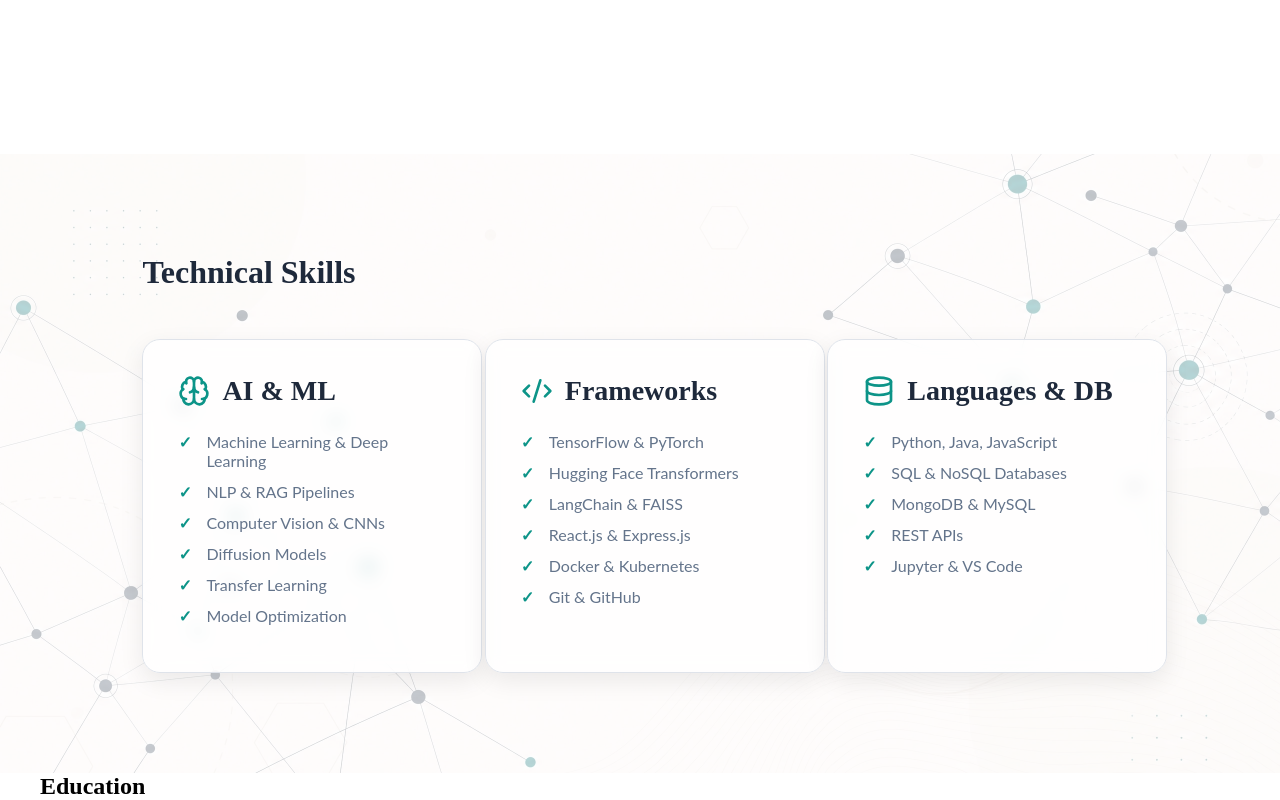
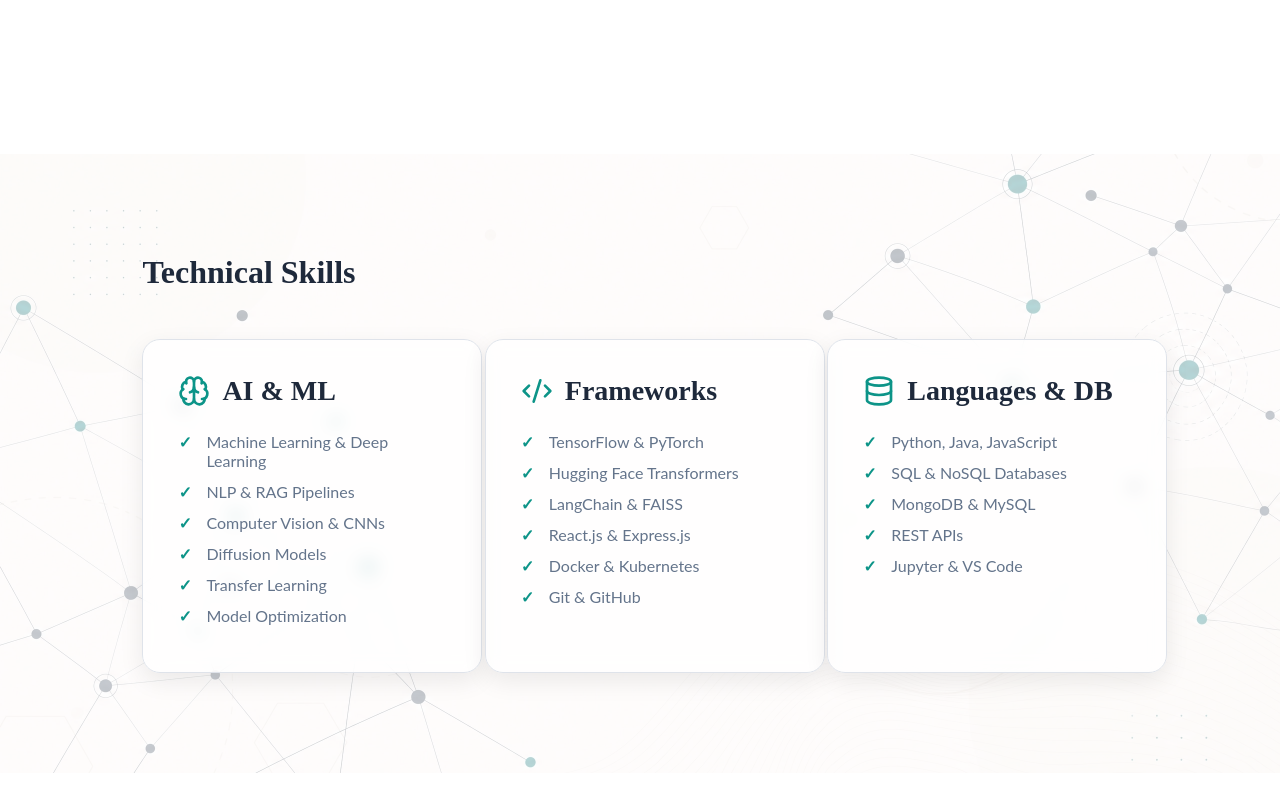
Before and after one commit to GeedipalliVasu/portfolio, a React (Vite) app: page / in a window 1280 px wide. Shown: the part 2546-3346 px from the top of the page. After the commit the page ends 3319 px from the top, so only its background shows below. Built offline with nearby package versions, Linux system fonts and the light colour scheme.

Commit message:
added skills complete

```diff
--- a/src/App.jsx
+++ b/src/App.jsx
@@ -145,12 +145,12 @@
         </div>
       </div>
     </section>
-    <section className='education'>
+    {/* <section className='education'>
       <div className="container">
         <h2>Education</h2>
       </div>
 
-    </section>
+    </section> */}
     </div>
   )
 }
```
